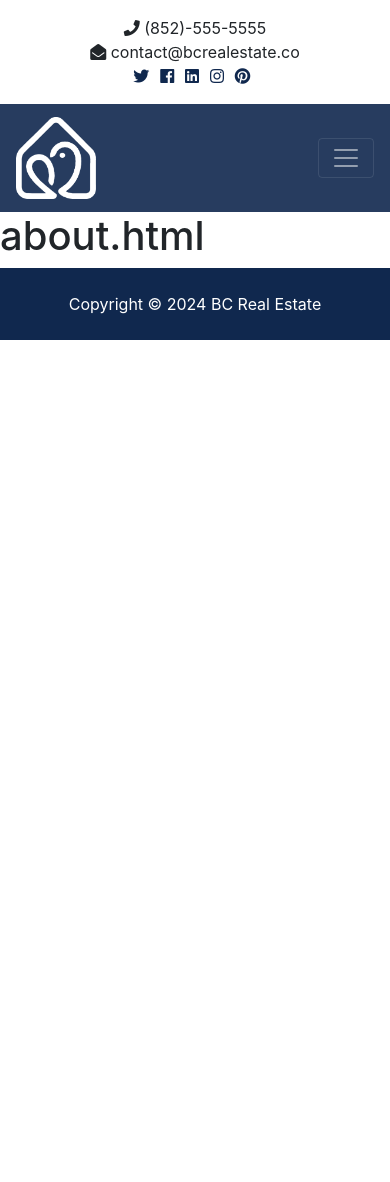
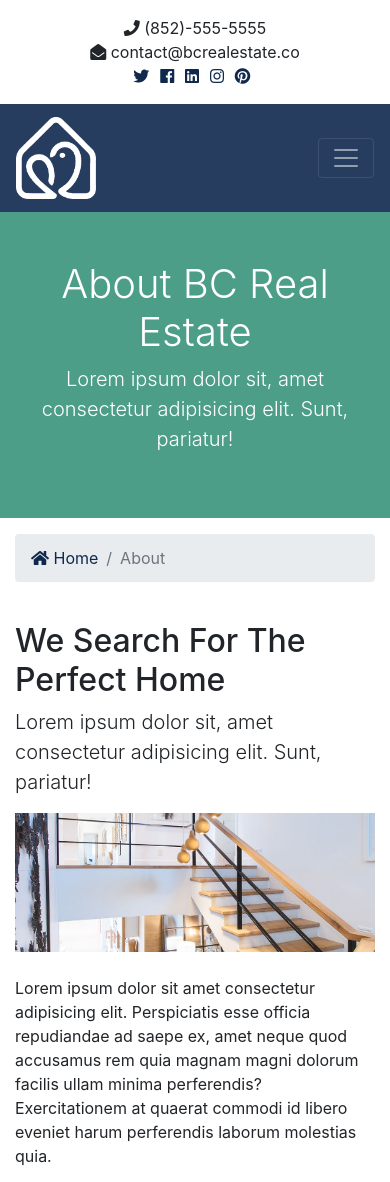
Before and after one commit to kokinkeung123/project1, a Django app: template templates/pages/about.html in a window 390 px wide. Shown: the top 1182 px of the page. Before the commit the page ends 340 px from the top, so only its background shows below. Run offline with Django 4.2, Linux system fonts and the light colour scheme; the template is opened without the code that fills it, so the values that code supplies are empty; parts of the project's set-up code (start-up, migrations or seed data) failed here and were passed over; some libraries are stand-ins or nearby versions.

Commit message:
step6 navbar link

```diff
--- a/templates/pages/about.html
+++ b/templates/pages/about.html
@@ -1,3 +1,135 @@
-{% extends 'base.html' %} {% block content %}
-<h1>about.html</h1>
-{% endblock %}
+{% extends 'base.html' %}
+{% load static %}
+{% block content %}
+
+
+
+<section id="showcase-inner" class="py-5 text-white">
+    <div class="container">
+      <div class="row text-center">
+        <div class="col-md-12">
+          <h1 class="display-4">About BC Real Estate</h1>
+          <p class="lead">
+            Lorem ipsum dolor sit, amet consectetur adipisicing elit. Sunt,
+            pariatur!
+          </p>
+        </div>
+      </div>
+    </div>
+  </section>
+
+  <!-- Breadcrumb -->
+  <section id="bc" class="mt-3">
+    <div class="container">
+      <nav aria-label="breadcrumb">
+        <ol class="breadcrumb">
+          <li class="breadcrumb-item">
+            <a href={% url "index" %}> <i class="fas fa-home"></i> Home</a>
+          </li>
+          <li class="breadcrumb-item active">About</li>
+        </ol>
+      </nav>
+    </div>
+  </section>
+
+  <section id="about" class="py-4">
+    <div class="container">
+      <div class="row">
+        <div class="col-md-8">
+          <h2>We Search For The Perfect Home</h2>
+          <p class="lead">
+            Lorem ipsum dolor sit, amet consectetur adipisicing elit. Sunt,
+            pariatur!
+          </p>
+          <img src={% static "img/about.jpg"  %} alt="" />
+          <p class="mt-4">
+            Lorem ipsum dolor sit amet consectetur adipisicing elit.
+            Perspiciatis esse officia repudiandae ad saepe ex, amet neque quod
+            accusamus rem quia magnam magni dolorum facilis ullam minima
+            perferendis? Exercitationem at quaerat commodi id libero eveniet
+            harum perferendis laborum molestias quia.
+          </p>
+        </div>
+        <div class="col-md-4">
+          <div class="card">
+            <img
+              class="card-img-top"
+              src="assets/img/realtors/kyle.jpg"
+              alt="Seller of the month"
+            />
+            <div class="card-body">
+              <h5 class="card-title">Seller Of The Month</h5>
+              <h6 class="text-secondary">Kyle chan</h6>
+              <p class="card-text">
+                Lorem ipsum dolor sit amet consectetur adipisicing elit. Omnis
+                nesciunt amet, illo itaque similique repellat. content.
+              </p>
+            </div>
+          </div>
+        </div>
+      </div>
+    </div>
+  </section>
+
+  <!-- Work -->
+  <section id="work" class="bg-dark text-white text-center">
+    <h2 class="display-4">We Work For You</h2>
+    <h4>
+      Lorem ipsum dolor sit amet consectetur adipisicing elit. Autem velit
+      aperiam, unde aliquid at similique!
+    </h4>
+    <hr />
+    <a href="listings.html" class="btn btn-secondary text-white btn-lg"
+      >View Our Featured Listings</a
+    >
+  </section>
+
+  <!-- Team -->
+  <section id="team" class="py-5">
+    <div class="container">
+      <h2 class="text-center">Our Team</h2>
+      <div class="row text-center">
+        <div class="col-md-4">
+          <img
+            src="assets/img/realtors/kyle.jpg"
+            alt=""
+            class="rounded-circle mb-3"
+          />
+          <h4>Kyle Chan</h4>
+          <p class="text-success">
+            <i class="fas fa-award text-success mb-3"></i> Realtor
+          </p>
+          <hr />
+          <p><i class="fas fa-phone"></i> (852)-555-5555</p>
+          <p><i class="fas fa-envelope-open"></i> kyle@bcrealestate.co</p>
+        </div>
+
+        <div class="col-md-4">
+          <img
+            src="assets/img/realtors/mark.jpg"
+            alt=""
+            class="rounded-circle mb-3"
+          />
+          <h4>Mark Lee</h4>
+          <p class="text-success">Realtor</p>
+          <hr />
+          <p><i class="fas fa-phone"></i> (852)-444-4444</p>
+          <p><i class="fas fa-envelope-open"></i> mark@bcrealestate.co</p>
+        </div>
+
+        <div class="col-md-4">
+          <img
+            src="assets/img/realtors/jenny.jpg"
+            alt=""
+            class="rounded-circle mb-3"
+          />
+          <h4>Jenny Cheung</h4>
+          <p class="text-success">Realtor</p>
+          <hr />
+          <p><i class="fas fa-phone"></i> (852)-333-3333</p>
+          <p><i class="fas fa-envelope-open"></i> jenny@bcrealestate.co</p>
+        </div>
+      </div>
+    </div>
+  </section>
+  {% endblock %}
--- a/templates/partials/_navbar.html
+++ b/templates/partials/_navbar.html
@@ -24,26 +24,43 @@
       </button>
       <div class="collapse navbar-collapse" id="navbarNavAltMarkup">
         <ul class="navbar-nav">
-          <li class="nav-item active mr-3">
+
+          <li {% if '/' == request.path %}
+          class="nav-item active mr-3"
+          {% else %}
+          class= "nav-item mr-3"
+          {% endif %} >
+
 
           {% comment %}   fix   {% endcomment %}
             <a class="nav-link" href={% url "index" %}>Home</a>
-          </li>
-          <li class="nav-item mr-3">
+
+        </li>
+        <li {% if 'about' in request.path %}
+          class='nav-item active mr-3'
+          {% else %}
+
+
+          class="nav-item mr-3"
+          {% endif %}
+          >
+
             {% comment %} fix {% endcomment %}
             <a class="nav-link" href={% url "about" %}>About</a>
-          </li>
+          </class=>
+          {% comment %} fix later {% endcomment %}
           <li class="nav-item mr-3">
             <a class="nav-link" href="listings.html">Featured Listings</a>
           </li>
         </ul>
-
+            {% comment %} fix later {% endcomment %}
         <ul class="navbar-nav ml-auto">
           <li class="nav-item mr-3">
             <a class="nav-link" href="register.html">
               <i class="fas fa-user-plus"></i> Register</a
             >
           </li>
+          {% comment %} fix later {% endcomment %}
           <li class="nav-item mr-3">
             <a class="nav-link" href="login.html">
               <i class="fas fa-sign-in-alt"></i>
```
